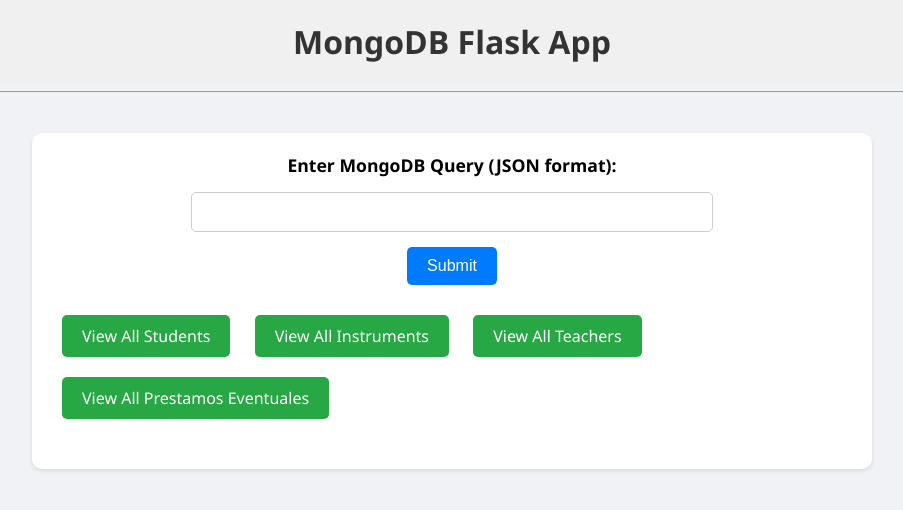
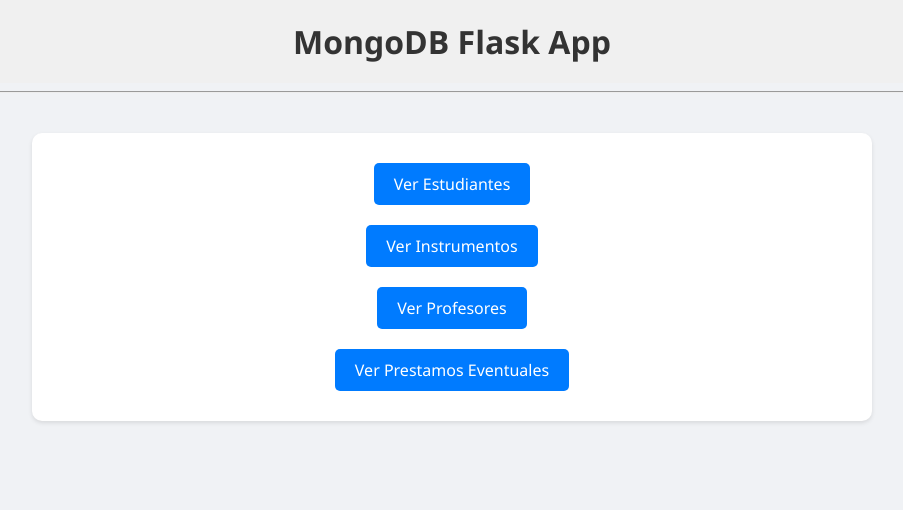
Before and after one commit to Sady-GuzmanT/Instrumentos-MongoFlask-DB2, a Flask app: page / in a window 1280 px wide. Shown: the top 510 px of the page, without its empty margins (188-1091 px from the left). Run offline with Flask 3, Linux system fonts and the light colour scheme.

Commit message:
Version final index.html

```diff
--- a/main.py
+++ b/main.py
@@ -36,27 +36,19 @@
 
 @app.route("/", methods=('GET', 'POST'))
 def index():
-    query_result = None
-    error = None
-    if request.method == 'POST':
-        query_str = request.form['query']
-        try:
-            query = json.loads(query_str)
-            query_result = list(students_collection.find(query))
-            query_result = [format_dates(result) for result in query_result]
-        except Exception as e:
-            error = str(e)
-
-    return render_template('index.html', query_result=query_result, error=error)
+    return render_template('index.html')
 
 @app.route("/students", methods=('GET', 'POST'))
 def view_students():
     if request.method == 'POST':
-        query_rut = request.form['query']
-        # Assuming 'rut' is the key in your MongoDB documents
-        query_result = students_collection.find({"rut": query_rut})
-        # Process the query result as needed
-        return render_template('students.html', students=query_result)
+        query_str = request.form.get('query')
+        if query_str:
+            query = {"rut": query_str}
+            query_result = list(students_collection.find(query))
+            query_result = [format_dates(result) for result in query_result]
+            return render_template('students.html', students=query_result)
+        else:
+            return render_template('students.html', students=[])
     else:
         all_students = list(students_collection.find())
         return render_template('students.html', students=all_students)
@@ -80,7 +72,7 @@
 @app.post("/<id>/delete/")
 def delete(id):
     students_collection.delete_one({"_id": ObjectId(id)})
-    return redirect(url_for('index'))
+    return redirect(url_for('view_students'))
 
 @app.post("/instruments/<id>/delete/")
 def delete_instrument(id):
@@ -92,18 +84,5 @@
     students_collection.delete_one({"_id": ObjectId(id)})
     return redirect(url_for('view_students'))
 
-# @app.route("/students/search_by_carrera", methods=['POST'])
-# def view_students_by_carrera():
-#     carrera = request.form.get('carrera')
-#     if carrera:
-#         query_result = list(students_collection.find({"carrera": carrera}))
-#         query_result = [format_dates(result) for result in query_result]
-#         return render_template('students.html', students=query_result)
-#     else:
-#         error = "Please enter a carrera to search for."
-#         return render_template('students.html', students=[], error=error)
-
-
-
 if __name__ == "__main__":
     app.run(debug=True)
--- a/static/css/styles.css
+++ b/static/css/styles.css
@@ -63,7 +63,7 @@
 }
 
 .button-link {
-    background-color: #28a745;
+    background-color: #007bff;
     text-decoration: none;
     padding: 10px 20px;
     border-radius: 5px;
@@ -76,7 +76,7 @@
 }
 
 .button-link:hover {
-    background-color: #218838;
+    background-color: #0056b3;
 }
 
 .error {
@@ -252,3 +252,15 @@
 .delete-button:hover {
     background-color: #555; /* Darken the background color on hover */
 }
+
+.centered-content {
+    display: flex;
+    flex-direction: column;
+    align-items: center;
+    text-align: center;
+}
+
+.button-link {
+    margin: 10px;
+    align-items: center;
+}
--- a/templates/index.html
+++ b/templates/index.html
@@ -3,63 +3,20 @@
 <head>
     <meta charset="UTF-8">
     <meta name="viewport" content="width=device-width, initial-scale=1.0">
-    <title>MongoDB Flask App</title>
+    <title>Central de Instrumentos - ULS</title>
     <link rel="stylesheet" href="{{ url_for('static', filename='css/styles.css') }}">
 </head>
 <body>
     <h1>MongoDB Flask App</h1>
     <hr>
-    <div class="content">
-        <form method="post">
-            <label for="query">Enter MongoDB Query (JSON format):</label>
-            <input type="text" name="query" id="query">
-            <button type="submit">Submit</button>
-        </form>
-        <a href="{{ url_for('view_students') }}" class="button-link">View All Students</a>
-        <a href="{{ url_for('view_instruments') }}" class="button-link">View All Instruments</a>
-        <a href="{{ url_for('view_teachers') }}" class="button-link">View All Teachers</a>
-        <a href="{{ url_for('view_prestamos') }}" class="button-link">View All Prestamos Eventuales</a>
+    <div class="content centered-content">
+        <a href="{{ url_for('view_students') }}" class="button-link">Ver Estudiantes</a>
+        <a href="{{ url_for('view_instruments') }}" class="button-link">Ver Instrumentos</a>
+        <a href="{{ url_for('view_teachers') }}" class="button-link">Ver Profesores</a>
+        <a href="{{ url_for('view_prestamos') }}" class="button-link">Ver Prestamos Eventuales</a>
         {% if error %}
             <div class="error">{{ error }}</div>
         {% endif %}
-        <div class="results">
-            {% if query_result %}
-                {% for result in query_result %}
-                    <div class="result-card">
-                        <p><strong>Nombre:</strong> {{ result.nombreDePila }} {{ result.apellido1 }} {{ result.apellido2 }}</p>
-                        <p><strong>RUT:</strong> {{ result.rut }}</p>
-                        <p><strong>Email:</strong> {{ result.email }}</p>
-                        <p><strong>Teléfono:</strong> {{ result.telefono }}</p>
-                        <p><strong>Carrera:</strong> {{ result.carrera }}</p>
-                        <p><strong>Fecha de Oficialización:</strong> {{ result.fechaOficializacion }}</p>
-                        <p><strong>Certificado AR:</strong> {{ result.certificadoAr }}</p>
-                        <form method="post" action="{{ url_for('delete', id=result._id['$oid']) }}">
-                            <button type="submit">Delete</button>
-                        </form>
-                        {% if result.contracts %}
-                            <div class="contracts">
-                                <h3>Contracts</h3>
-                                {% for contract in result.contracts %}
-                                    <p><strong>ID:</strong> {{ contract._id }}</p>
-                                    <p><strong>Fecha de Firma:</strong> {{ contract.fechaFirma }}</p>
-                                    <p><strong>Vigencia:</strong> {{ contract.vigencia }}</p>
-                                {% endfor %}
-                            </div>
-                        {% endif %}
-                        {% if result.requests %}
-                            <div class="requests">
-                                <h3>Requests</h3>
-                                {% for request in result.requests %}
-                                    <p><strong>ID:</strong> {{ request._id }}</p>
-                                    <p><strong>Fecha de Solicitud:</strong> {{ request.fechaSolicitud }}</p>
-                                    <p><strong>Estado:</strong> {{ request.estado }}</p>
-                                {% endfor %}
-                            </div>
-                        {% endif %}
-                    </div>
-                {% endfor %}
-            {% endif %}
-        </div>
     </div>
 </body>
 </html>
```
